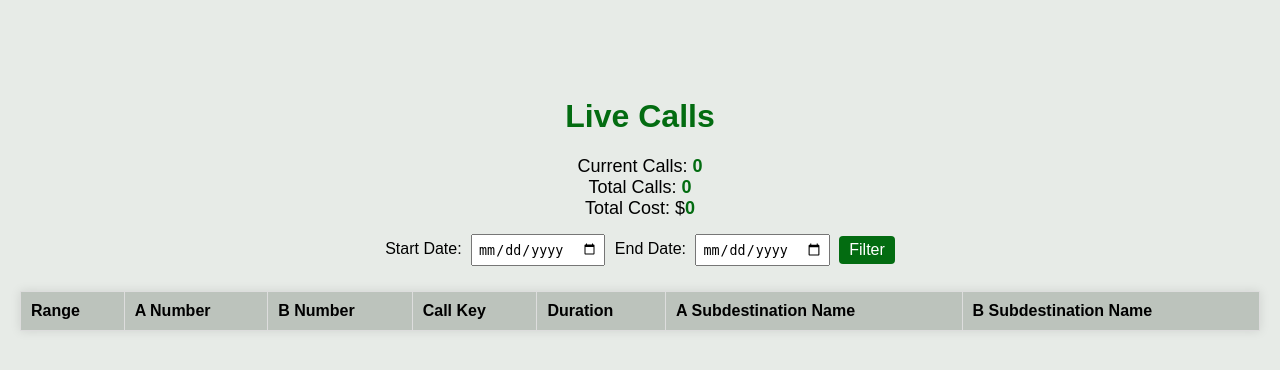
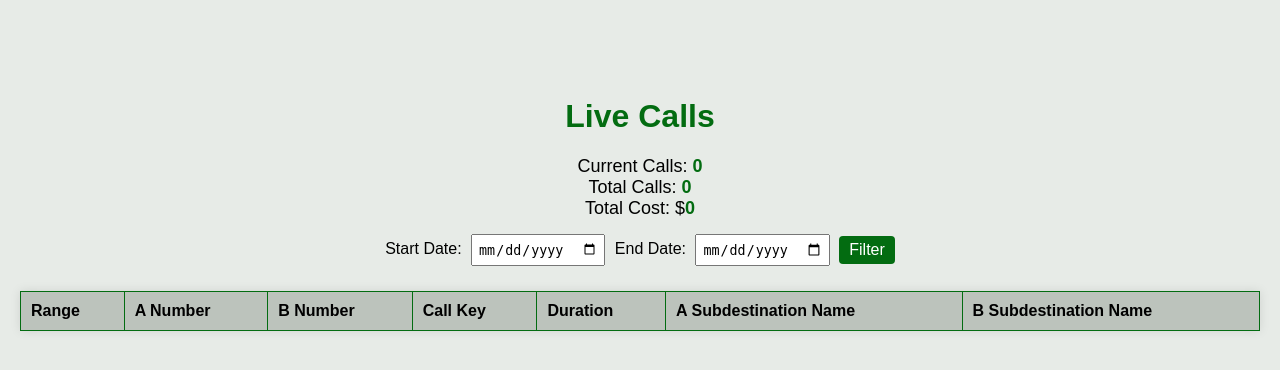
Before and after one commit to lilooakaaezeaa/live-calls, a Flask app: page / in a window 1280 px wide. Shown: the top 370 px of the page. Run offline with Flask 2, Linux system fonts and the light colour scheme; data that the repository does not hold is empty.

Commit message:
Update index.html

```diff
--- a/templates/index.html
+++ b/templates/index.html
@@ -25,7 +25,7 @@
             box-shadow: 0 0 10px rgba(0, 0, 0, 0.1);
         }
         th, td {
-            border: 1px solid #ddd;
+            border: 1px solid #036c11;
             padding: 10px;
             text-align: left;
         }
```
